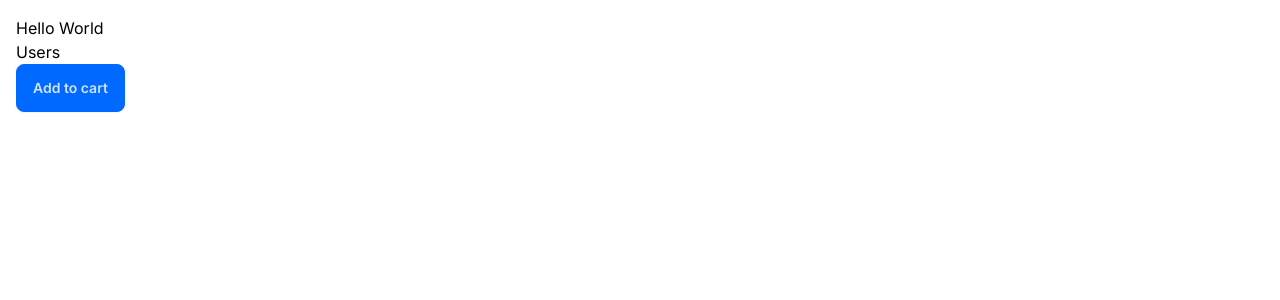
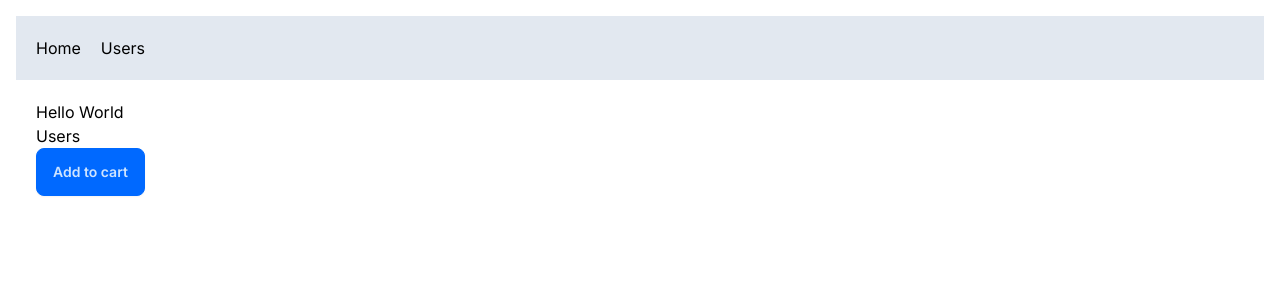
Before and after one commit to RKHarrison/NextCoursework, a Next.js app: page / in a window 1280 px wide. Shown: the top 300 px of the page. Built offline with nearby package versions, Linux system fonts and the light colour scheme.

Commit message:
renders NavBar component above children and adds some basic styling

```diff
--- a/app/layout.tsx
+++ b/app/layout.tsx
@@ -1,6 +1,7 @@
 import "./globals.css";
 import type { Metadata } from "next";
 import { Inter } from "next/font/google";
+import NavBar from "./NavBar";
 
 const inter = Inter({ subsets: ["latin"] });
 
@@ -16,7 +17,10 @@ export default function RootLayout({
 }) {
   return (
     <html lang="en" data-theme="winter">
-      <body className={inter.className}>{children}</body>
+      <body className={inter.className}>
+        <NavBar />
+        <main className="p-5">{children}</main>
+      </body>
     </html>
   );
 }
```
